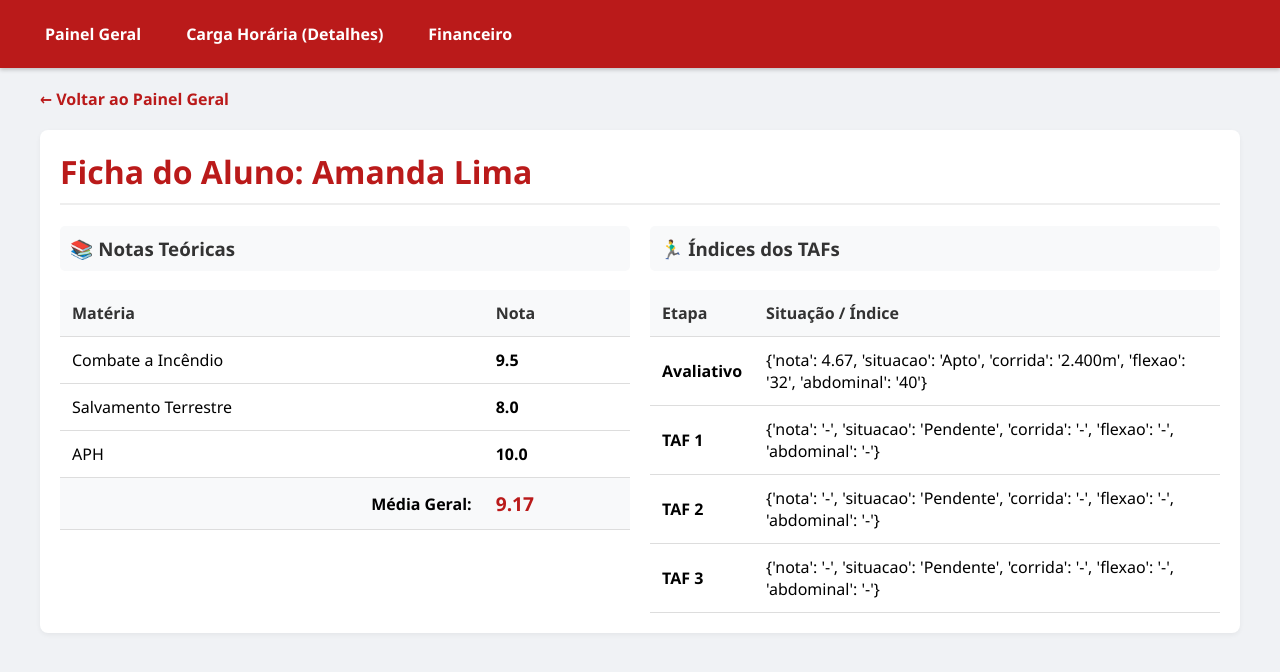
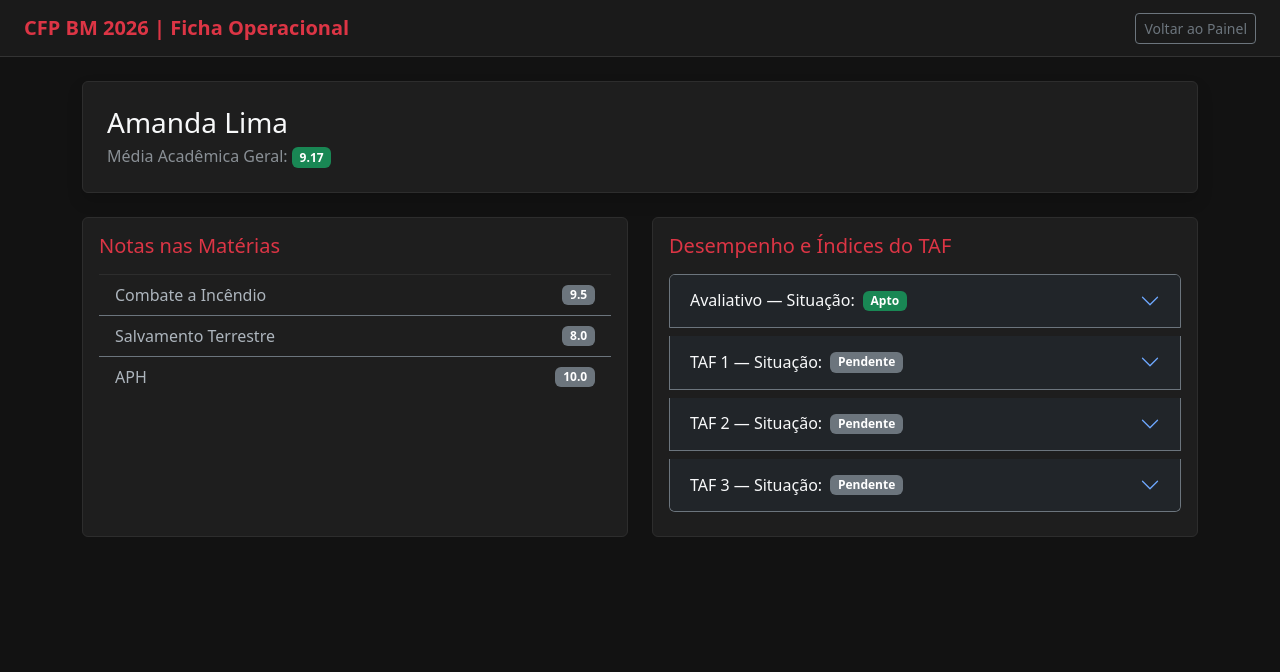
Before and after one commit to CaioLir4/CFP, a Flask app: page /aluno/1 in a window 1280 px wide. Shown: the top 672 px of the page. Run offline with Flask 3, Linux system fonts and the light colour scheme.

Commit message:
Refactor aluno_perfil.html with Bootstrap styling

```diff
--- a/templates/aluno_perfil.html
+++ b/templates/aluno_perfil.html
@@ -1,58 +1,77 @@
-{% extends 'base.html' %}
-{% block content %}
-    <div style="margin-bottom: 20px;">
-        <a href="/" style="text-decoration: none; color: #ba1a1a; font-weight: bold;">← Voltar ao Painel Geral</a>
-    </div>
+<!DOCTYPE html>
+<html lang="pt-br" data-bs-theme="dark">
+<head>
+    <meta charset="UTF-8">
+    <title>Ficha do Aluno - {{ aluno.nome }}</title>
+    <link href="https://cdn.jsdelivr.net/npm/bootstrap@5.3.0/dist/css/bootstrap.min.css" rel="stylesheet">
+    <style>
+        body { background-color: #121212; color: #e0e0e0; }
+        .navbar { background-color: #1a1a1a; border-bottom: 1px solid #333; }
+        .card { background-color: #1e1e1e; border: 1px solid #2d2d2d; }
+    </style>
+</head>
+<body>
+    <nav class="navbar navbar-expand-lg navbar-dark px-4 py-2">
+        <a class="navbar-brand fw-bold text-danger" href="/">CFP BM 2026 | Ficha Operacional</a>
+        <div class="ms-auto">
+            <a href="/" class="btn btn-sm btn-outline-secondary">Voltar ao Painel</a>
+        </div>
+    </nav>
 
-    <div class="card">
-        <h1 style="color: #ba1a1a; border-bottom: 2px solid #eee; padding-bottom: 10px;">Ficha do Aluno: {{ aluno.nome }}</h1>
+    <div class="container my-4">
+        <div class="card p-4 shadow mb-4">
+            <h3 class="text-light mb-1">{{ aluno.nome }}</h3>
+            <p class="text-muted mb-0">Média Acadêmica Geral: <span class="badge bg-success">{{ media }}</span></p>
+        </div>
 
-        <div class="dashboard-grid" style="margin-top: 20px;">
-            <!-- Desempenho Teórico -->
-            <div>
-                <h3 style="background: #f8f9fa; padding: 10px; border-radius: 5px;">📚 Notas Teóricas</h3>
-                <table>
-                    <tr>
-                        <th>Matéria</th>
-                        <th>Nota</th>
-                    </tr>
-                    {% for materia, nota in aluno.materias.items() %}
-                    <tr>
-                        <td>{{ materia }}</td>
-                        <td style="font-weight: bold;">{{ nota }}</td>
-                    </tr>
-                    {% endfor %}
-                    <tr style="background-color: #f8f9fa;">
-                        <td style="text-align: right;"><strong>Média Geral:</strong></td>
-                        <td style="font-size: 1.2em; color: #ba1a1a;"><strong>{{ media }}</strong></td>
-                    </tr>
-                </table>
+        <div class="row g-4">
+            <!-- Notas por Matéria -->
+            <div class="col-md-6">
+                <div class="card p-3 h-100">
+                    <h5 class="text-danger mb-3">Notas nas Matérias</h5>
+                    <ul class="list-group list-group-flush bg-transparent">
+                        {% for materia, nota in aluno.materias.items() %}
+                        <li class="list-group-item bg-transparent d-flex justify-content-between align-items-center border-secondary">
+                            {{ materia }}
+                            <span class="badge bg-secondary">{{ nota }}</span>
+                        </li>
+                        {% endfor %}
+                    </ul>
+                </div>
             </div>
 
-            <!-- Desempenho Físico (TAF) -->
-            <div>
-                <h3 style="background: #f8f9fa; padding: 10px; border-radius: 5px;">🏃‍♂️ Índices dos TAFs</h3>
-                <table>
-                    <tr>
-                        <th>Etapa</th>
-                        <th>Situação / Índice</th>
-                    </tr>
-                    {% for etapa, indice in aluno.taf.items() %}
-                    <tr>
-                        <td><strong>{{ etapa }}</strong></td>
-                        <td>
-                            {% if 'Apto' in indice %}
-                                <span class="badge badge-apto">{{ indice }}</span>
-                            {% elif 'Pendente' in indice %}
-                                <span class="badge badge-pendente">{{ indice }}</span>
-                            {% else %}
-                                {{ indice }}
-                            {% endif %}
-                        </td>
-                    </tr>
-                    {% endfor %}
-                </table>
+            <!-- Índices Detalhados do TAF -->
+            <div class="col-md-6">
+                <div class="card p-3 h-100">
+                    <h5 class="text-danger mb-3">Desempenho e Índices do TAF</h5>
+                    <div class="accordion" id="accordionTaf">
+                        {% for taf_nome, dados in aluno.taf.items() %}
+                        <div class="accordion-item bg-transparent border-secondary mb-2">
+                            <h2 class="accordion-header" id="heading{{ loop.index }}">
+                                <button class="accordion-button collapsed bg-dark text-light border-secondary" type="button" data-bs-toggle="collapse" data-bs-target="#collapse{{ loop.index }}" aria-expanded="false" aria-controls="collapse{{ loop.index }}">
+                                    {{ taf_nome }} — Situação: <span class="ms-2 badge {% if dados.situacao == 'Apto' %}bg-success{% elif dados.situacao == 'Desistiu' %}bg-danger{% else %}bg-secondary{% endif %}">{{ dados.situacao }}</span>
+                                </button>
+                            </h2>
+                            <div id="collapse{{ loop.index }}" class="accordion-collapse collapse" aria-labelledby="heading{{ loop.index }}" data-bs-parent="#accordionTaf">
+                                <div class="accordion-body bg-black text-light">
+                                    <p class="mb-1"><strong>Nota Final:</strong> {{ dados.nota }}</p>
+                                    <hr class="border-secondary my-2">
+                                    <p class="mb-1 text-muted small"><strong>Índices Aferidos:</strong></p>
+                                    <ul class="list-unstyled mb-0 small">
+                                        <li>• Corrida: {{ dados.corrida }}</li>
+                                        <li>• Flexão: {{ dados.flexao }}</li>
+                                        <li>• Abdominal: {{ dados.abdominal }}</li>
+                                    </ul>
+                                </div>
+                            </div>
+                        </div>
+                        {% endfor %}
+                    </div>
+                </div>
             </div>
         </div>
     </div>
-{% endblock %}
+
+    <script src="https://cdn.jsdelivr.net/npm/bootstrap@5.3.0/dist/js/bootstrap.bundle.min.js"></script>
+</body>
+</html>
```
